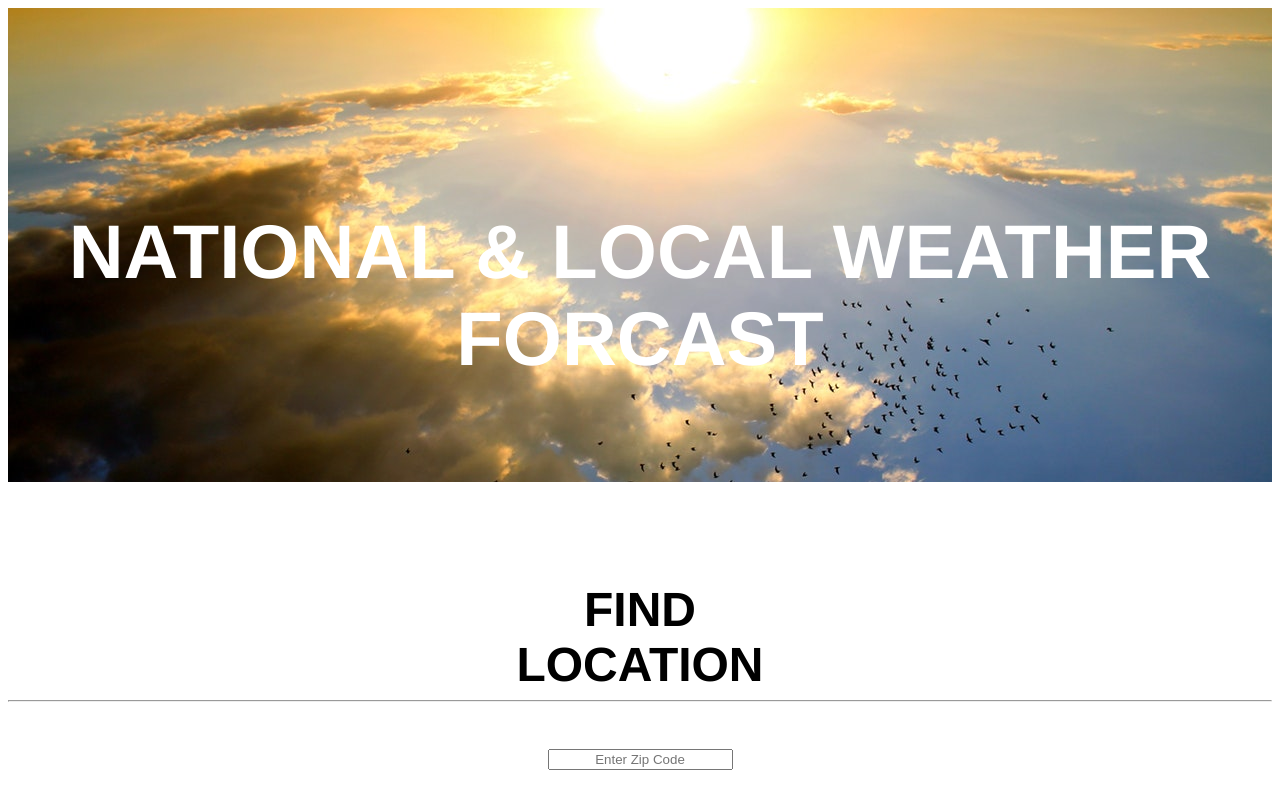
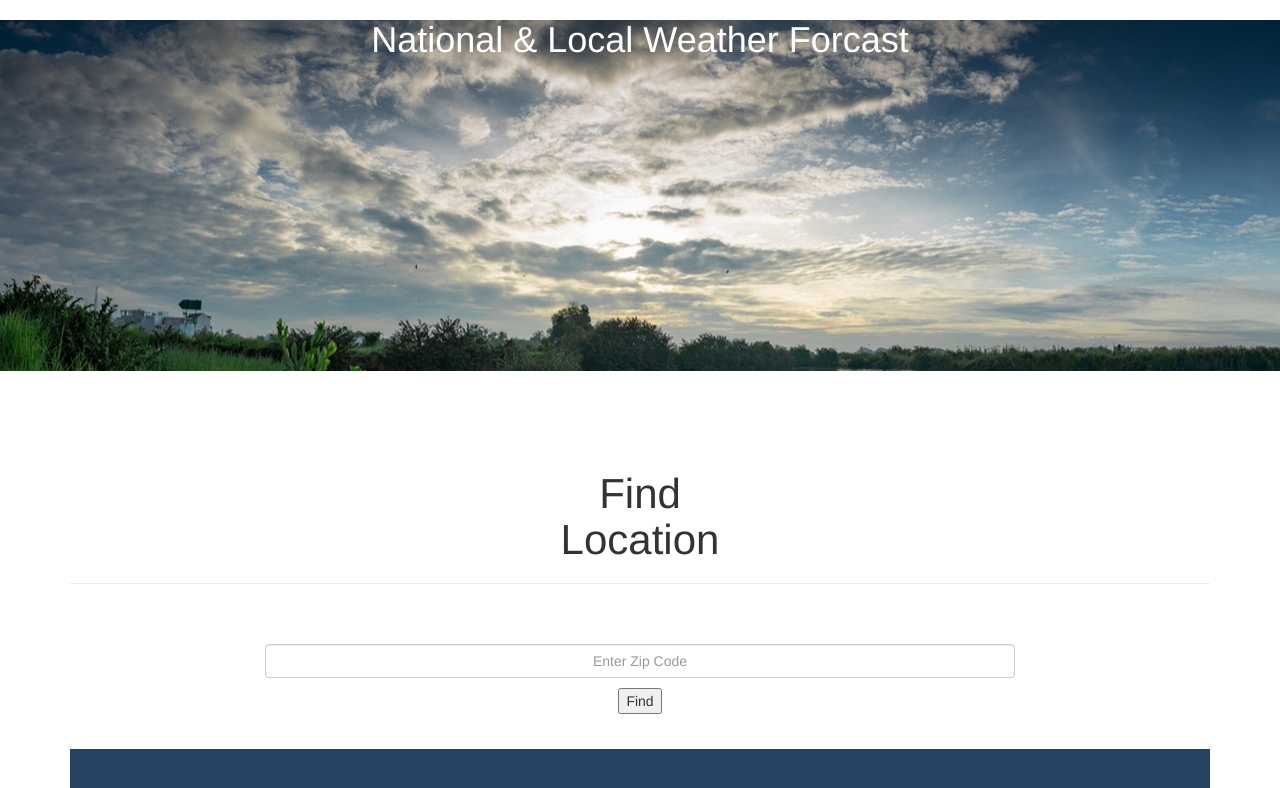
Before and after one commit to MackenzieHartman/weatherApp, a website: page index.html in a window 1280 px wide. Shown: the top 788 px of the page. Drawn offline with nearby package versions, Linux system fonts and the light colour scheme.

Commit message:
updated version

```diff
--- a/index.html
+++ b/index.html
@@ -14,7 +14,7 @@
 <!-- CSS Attachment -->
         <link rel= "stylesheet" type= "text/css" href= "css/main.css">
 <!-- Bootstrap Core CSS Plug-In -->
-       <!-- <link href="vendor/bootstrap/css/bootstrap.min.css" rel="stylesheet"> -->
+       <link href="vendor/bootstrap/css/bootstrap.min.css" rel="stylesheet">
 <!--JavaScript  Attachment -->
         <script src= "https://ajax.googleapis.com/ajax/libs/jquery/1.12.4/jquery.min.js"></script>
 <!-- JQuery UI Library -->
@@ -28,11 +28,12 @@
 <body id="page-top" class="index">
 <!-- ======================================================================================== -->
     <header>
+    <h1> National & Local Weather Forcast </h1>
         <div class="container">
             <div class="row">
                 <div class="col-lg-12">
-                    <div class="intro-text" class="intro-text" style="text-align: center">
-                        <span class="name">National & Local Weather Forcast</span>
+                    <div class="intro-text" style="text-align: center">
+                        <!-- <span class="name"> --><!-- National & Local Weather Forcast --><!-- </span> -->
                           <!--   <hr class="star-light"> -->
                     <span class="skills"></span>
                     </div>
@@ -49,7 +50,7 @@
     <section id="contact">
         <div class="container">
             <div class="row">
-                <div class="col-lg-12 text-center">
+                <div class="col-xs-12 text-center">
                     <h2>Find<br>Location</h2>
                     <hr class="star-primary">
                 </div>
--- a/public/css/main.css
+++ b/public/css/main.css
@@ -31,7 +31,7 @@ h4,
 h5,
 h6 {
   font-family: "Montserrat", "Helvetica Neue", Helvetica, Arial, sans-serif;
-  text-transform: uppercase;
+  /*text-transform: uppercase*/;
   font-weight: 700;
   text-align: center;
 
@@ -74,14 +74,14 @@ hr.star-primary:after {
 }
 header {
   text-align: center;
-/*  background: #18BC9C;*/
   color: white;
-  background-image: url("/img/sky1.jpeg")
+  background-image: url("/img/lakeview.jpeg")
  }
 
 header .container {
-  padding-top: 100px;
+  padding-top: 50px;
   padding-bottom: 50px;
+
 }
 header img {
   display: block;
@@ -90,12 +90,12 @@ header img {
 header .intro-text .name {
   display: block;
   font-family: "Montserrat", "Helvetica Neue", Helvetica, Arial, sans-serif;
-  text-transform: uppercase;
+/*  text-transform: uppercase;*/
   font-weight: 700;
   font-size: 2em;
 }
 header .intro-text .skills {
-  font-size: 1.25em;
+  font-size: 10px;
   font-weight: 300;
 }
 @media (min-width: 768px) {
```
Also changed, not shown: public/img/lakeview.jpeg (added), 2 other files.
